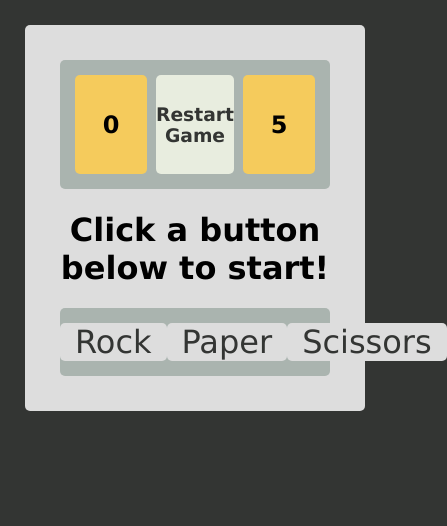
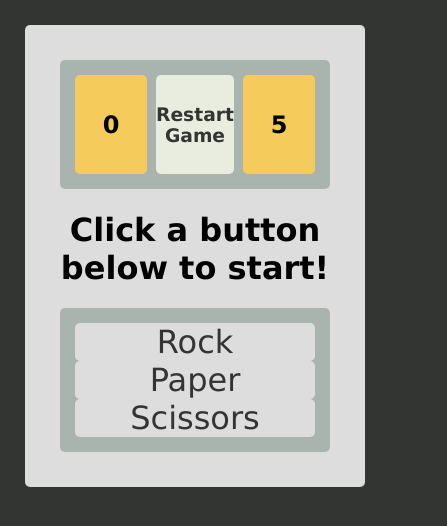
Before and after one commit to Tombombleron/rockpaperscissors, a plain HTML site: page index.html in a window 390 px wide. Shown: the whole page, 447 px wide, since content can reach past the window. Drawn offline with Linux system fonts and the light colour scheme.

Commit message:
changed flex layout for mobile

```diff
--- a/index.html
+++ b/index.html
@@ -61,10 +61,11 @@
         }
         .buttonbar {
             display: flex;
-            justify-content: space-around;
+            justify-content: space-between;
             background-color: #AAB4AF;
-            padding: 15px 0;
+            padding: 15px;
             border-radius: 5px;
+            flex-direction: column;
             flex: 1;
         }
         .button {
@@ -72,7 +73,6 @@
             color: #333533;
             padding: 0 15px;
             border-radius: 5px;
-            flex-basis: 15%;
             display: flex;
             align-items: center;
             justify-content: center;
```
